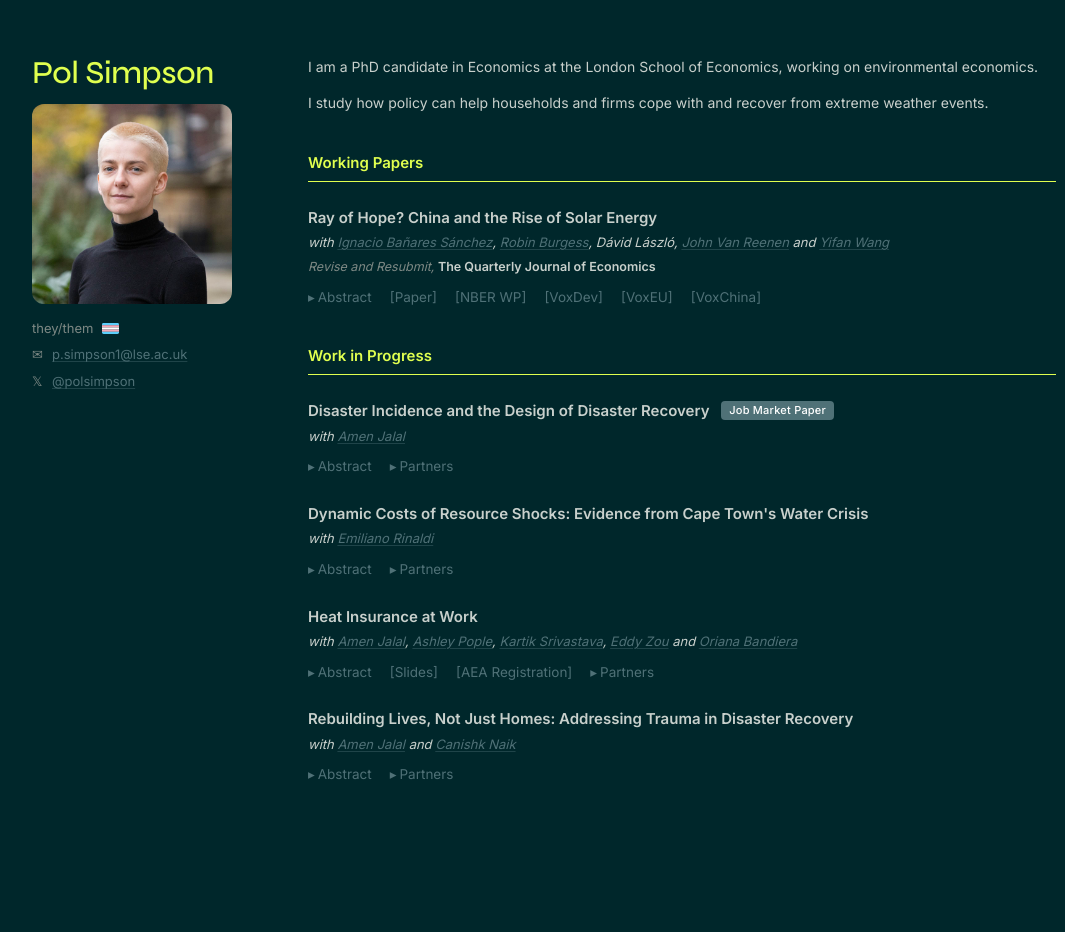
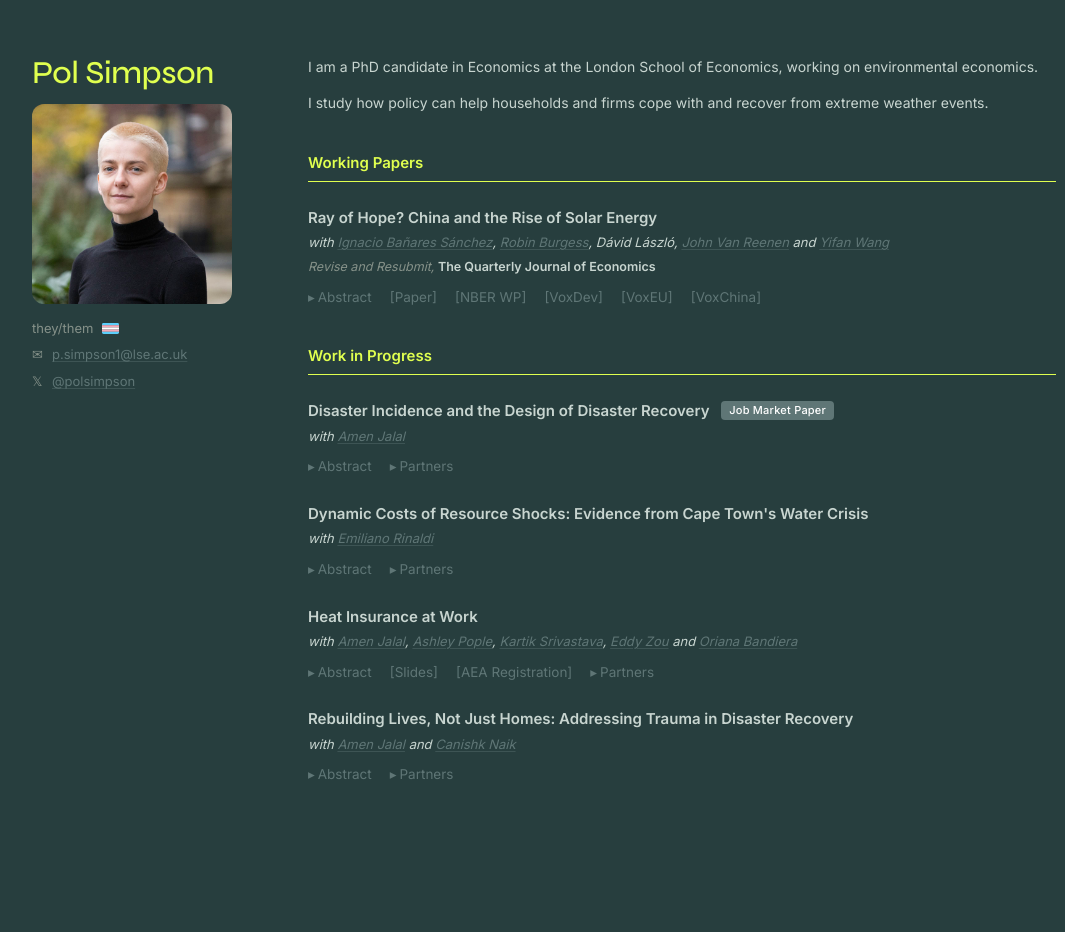
Before and after one commit to polsimpson/polsimpson.github.io, a Jekyll site: the page built from _pages/about.md, in a window 1280 px wide. Shown: the whole page, without its empty margins (96-1161 px from the left). Built offline with Jekyll 4.4.1, drawn with Linux system fonts in a browser that asks for light colours.

Commit message:
Switch palette: Chartreuse on Cascades
- Background Gun Metal (#00272B) → Cascades (#273E3E) — slightly more green
- Ink/muted/link tones nudged to match the new bg family
- Chartreuse accent unchanged (h2, dividers, badge, hover)
- Pink triangle cursor unchanged

Co-Authored-By: Claude Opus 4.7 (1M context) <noreply@anthropic.com>

```diff
--- a/_layouts/home.html
+++ b/_layouts/home.html
@@ -20,11 +20,11 @@
 
 <style>
   :root {
-    --bg: #00272B;         /* Gun Metal */
-    --ink: #C8D0CC;        /* pale teal-grey body */
-    --muted: #7C8884;
+    --bg: #273E3E;         /* Cascades */
+    --ink: #C8D5D0;        /* pale teal-grey body */
+    --muted: #859189;
     --rule: #E0FF4F;       /* Chartreuse */
-    --link: #4F7177;       /* lighter teal */
+    --link: #5F7676;       /* mid teal */
     --link-hover: #E0FF4F; /* Chartreuse */
   }
   * { box-sizing: border-box; }
@@ -46,7 +46,7 @@
     text-decoration: underline;
     text-decoration-thickness: 1px;
     text-underline-offset: 2px;
-    text-decoration-color: rgba(79, 113, 119, 0.4);
+    text-decoration-color: rgba(95, 118, 118, 0.4);
     transition: color 0.12s ease, text-decoration-color 0.12s ease;
   }
   a:hover { color: var(--link-hover); text-decoration-color: var(--link-hover); }
@@ -111,7 +111,7 @@
   }
   .content h3 a {
     text-decoration: none;
-    border-bottom: 1px solid rgba(79,113,119,0.5);
+    border-bottom: 1px solid rgba(95,118,118,0.5);
     padding-bottom: 1px;
   }
   .content h3 a:hover { border-bottom-color: var(--link-hover); }
```
